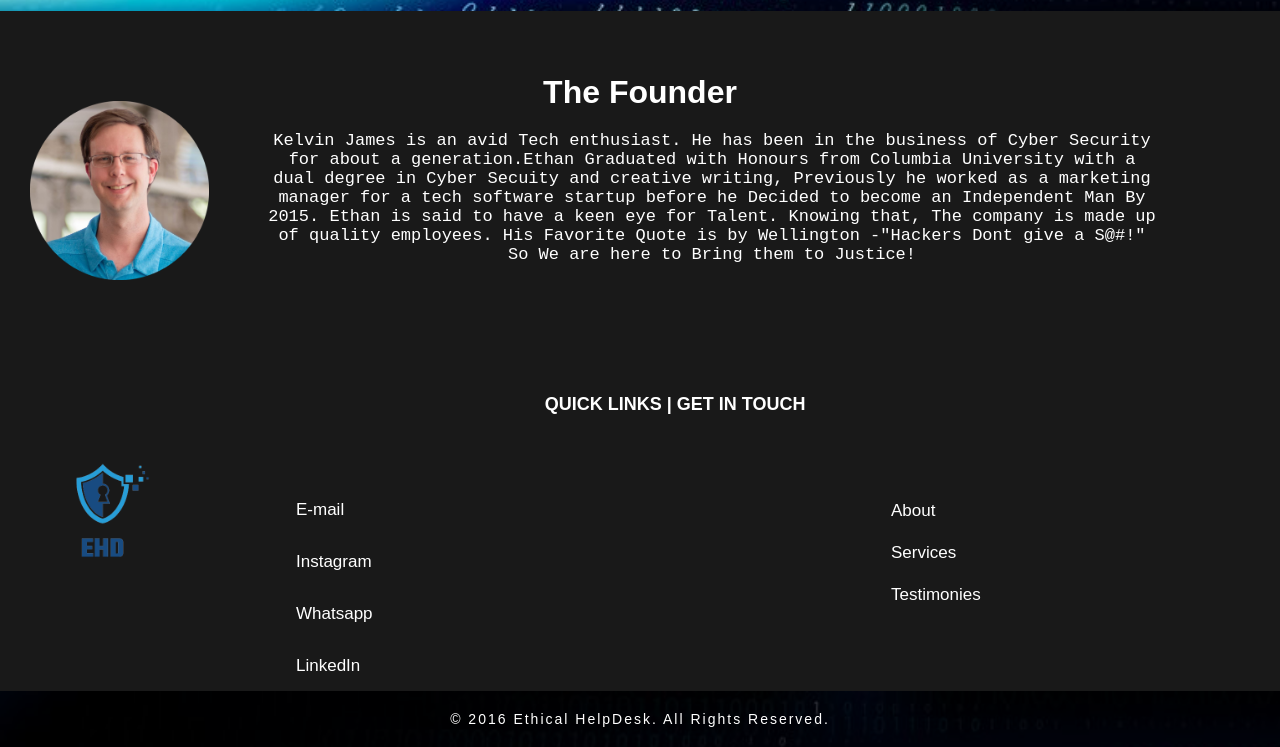
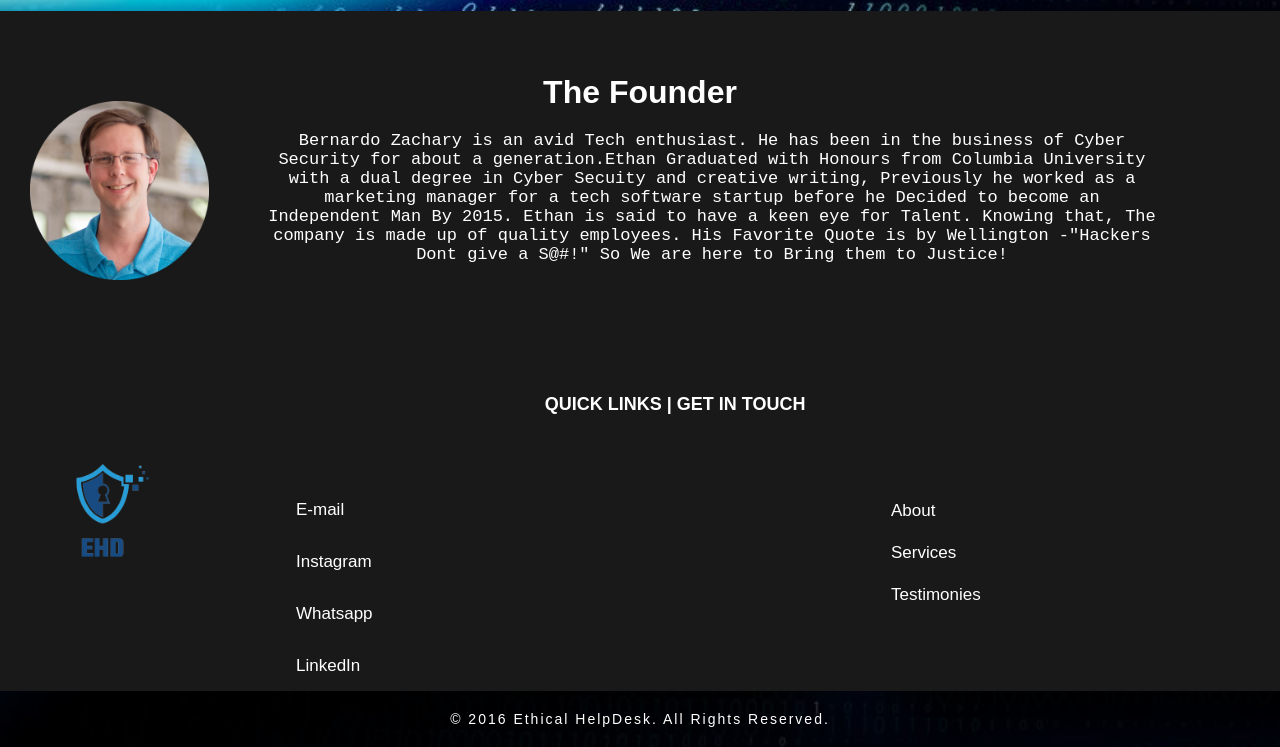
Before and after one commit to Lamarrsdrip/ethicalhelpdesk2, a plain HTML site: page aboutus.html in a window 1280 px wide. Shown: the part 1824-2571 px from the top of the page. Drawn offline with Linux system fonts and the light colour scheme.

Commit message:
Update aboutus.html

```diff
--- a/aboutus.html
+++ b/aboutus.html
@@ -97,7 +97,7 @@
         <img src="images/_dsc1125_jpeg%20copy-modified.png" />
 
             <h1> The Founder </h1>
-            <p> Kelvin James is an avid Tech enthusiast. He has been in the business of Cyber Security for about a generation.Ethan Graduated with Honours from Columbia University with a dual degree in Cyber Secuity and creative writing, Previously he worked as a marketing manager for a tech software startup before he Decided to become an Independent Man By 2015. Ethan is said to have a keen eye for Talent. Knowing that, The company is made up of quality employees. His Favorite Quote is by Wellington -"Hackers Dont give a S@#!" So We are here to Bring them to Justice!  </p>
+            <p> Bernardo Zachary is an avid Tech enthusiast. He has been in the business of Cyber Security for about a generation.Ethan Graduated with Honours from Columbia University with a dual degree in Cyber Secuity and creative writing, Previously he worked as a marketing manager for a tech software startup before he Decided to become an Independent Man By 2015. Ethan is said to have a keen eye for Talent. Knowing that, The company is made up of quality employees. His Favorite Quote is by Wellington -"Hackers Dont give a S@#!" So We are here to Bring them to Justice!  </p>
         </div>
 
 
```
